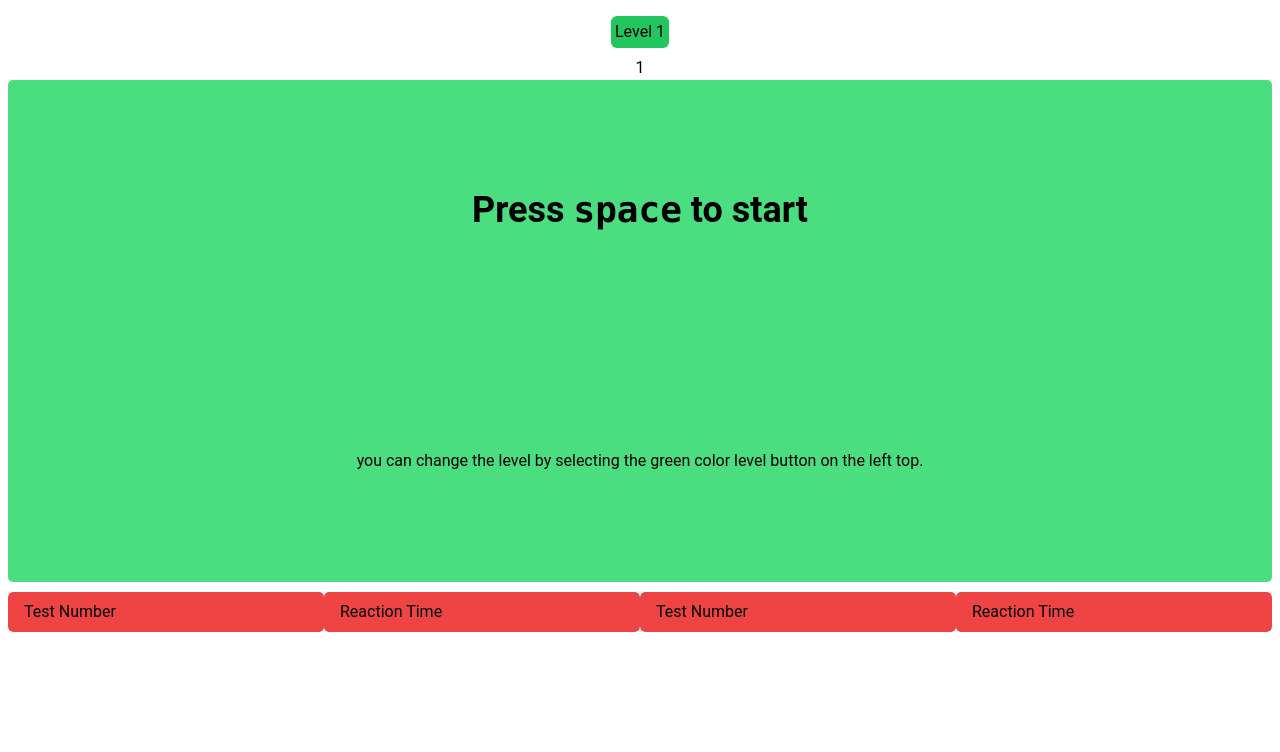
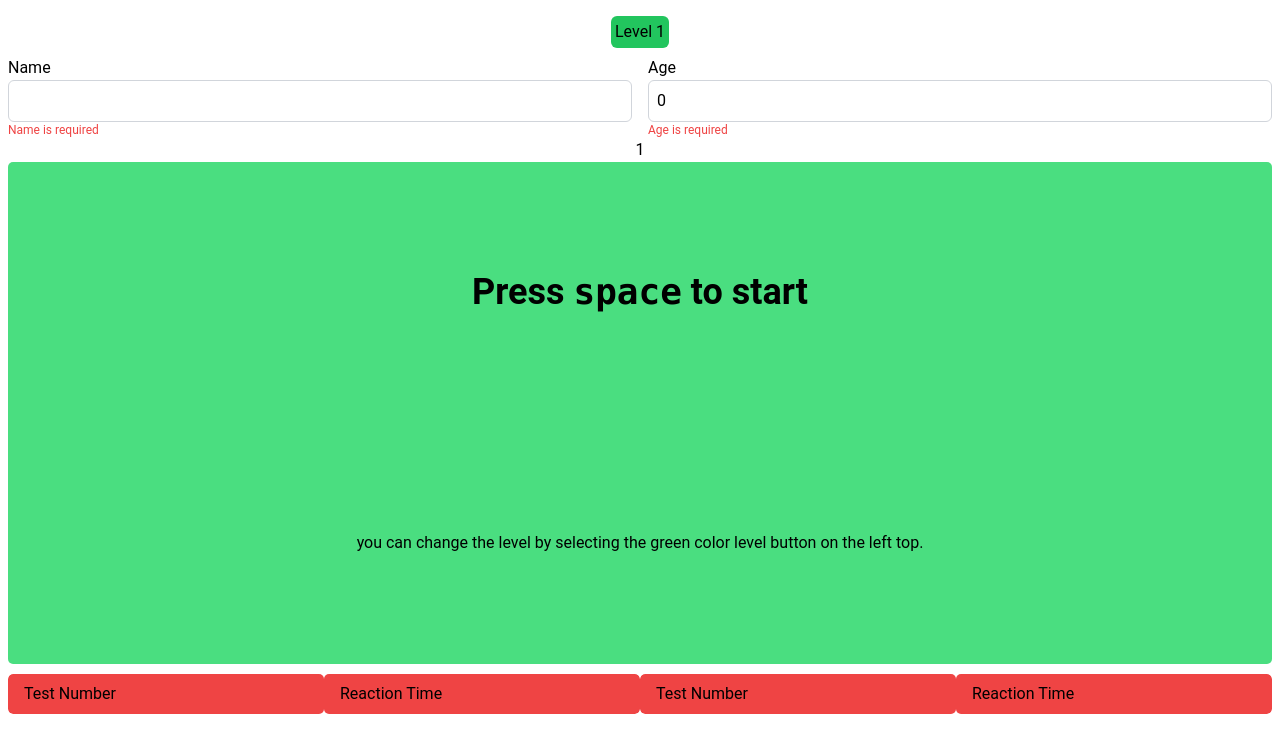
Before and after one commit to theabhayprajapati/research-game, a Next.js app: page / in a window 1280 px wide. Shown: the top 752 px of the page. Built offline with nearby package versions, Linux system fonts and the light colour scheme.

Commit message:
added names and age

```diff
--- a/context/AppContext.tsx
+++ b/context/AppContext.tsx
@@ -3,6 +3,8 @@ import React from 'react';
 const AppContext = React.createContext(
     {
         gameModeOne: true,
+        user: {},
+        setUser: any => { },
         setGameModeOne: any => { },
         gameStarted: false,
         setGameStarted: any => { },
@@ -41,6 +43,10 @@ export const AppContextProvider = ({ children }) => {
     const [gameModeOne, setGameModeOne] = React.useState(false);
     const [gameStarted, setGameStarted] = React.useState(false);
     const [gameOver, setGameOver] = React.useState(false);
+    const [user, setUser] = React.useState({
+        name: "",
+        age: 0,
+    });
     const [simpleReactionTestScores, setSimpleReactionTestScores] = React.useState<scoreT[]>([]);
     const [testNumbers, setTestNumbers] = React.useState({
         simpleReactionTest: 1,
@@ -109,7 +115,7 @@ export const AppContextProvider = ({ children }) => {
             simpleReactionTestScores, setSimpleReactionTestScores, doubleReactionTestScores, setDoubleReactionTestScores,
             updateSimpleReactionTestScores, updateDoubleReactionTestScores,
             gameOver, setGameOver,
-            testNumbers, setTestNumbers
+            testNumbers, setTestNumbers, user, setUser
         }}>
             {children}
         </AppContext.Provider>
--- a/pages/index.tsx
+++ b/pages/index.tsx
@@ -4,13 +4,26 @@ import { useAppContext } from '../context/AppContext';
 
 
 export default function Home() {
-  const { gameModeOne, setGameModeOne, testNumbers } = useAppContext();
+  const { gameModeOne, setGameModeOne, testNumbers, setUser, user } = useAppContext();
   const handleOnchange = (event) => {
     setGameModeOne(!gameModeOne);
     /* remove focus */
     event.target.blur();
   };
-
+  const handleOnchangeUser = (event) => {
+    if(event.target.name === 'name'){
+      setUser({
+        ...user,
+        name: event.target.value
+      })
+    }
+    if(event.target.name === 'age'){
+      setUser({
+        ...user,
+        age: event.target.value
+      })
+    }
+  }
   return (
     <div className='grid place-items-center h-screen p-2 max-w-screen-2xl mx-auto '>
       <Head >
@@ -27,6 +40,38 @@ export default function Home() {
           gameModeOne ? "Level 2" : "Level 1"
         }
       </button>
+      <div className="container">
+        {/* two input field for name and age */}
+        <div className="grid grid-cols-2 gap-4">
+          <div className="flex flex-col">
+            <label htmlFor="name">Name</label>
+            <input
+              type="text"
+              autoComplete='false'
+              onChange={handleOnchangeUser}
+              value={user.name}
+              name="name"
+              id="name"
+              className="border border-gray-300 p-2 rounded-md"
+            />
+            <span className="text-xs text-red-500">Name is required</span>
+          </div>
+          <div className="flex flex-col">
+            <label htmlFor="age">Age</label>
+            <input
+              type="number"
+              autoComplete='false'
+              name="age"
+              onChange={handleOnchangeUser}
+              value={user.age}
+              id="age"
+              className="border border-gray-300 p-2 rounded-md"
+            />
+            <span className="text-xs text-red-500">Age is required</span>
+          </div>
+
+        </div>
+      </div>
       <div>
         {
           gameModeOne ? <h2 id='doubleReactionTestScore'>{
```
